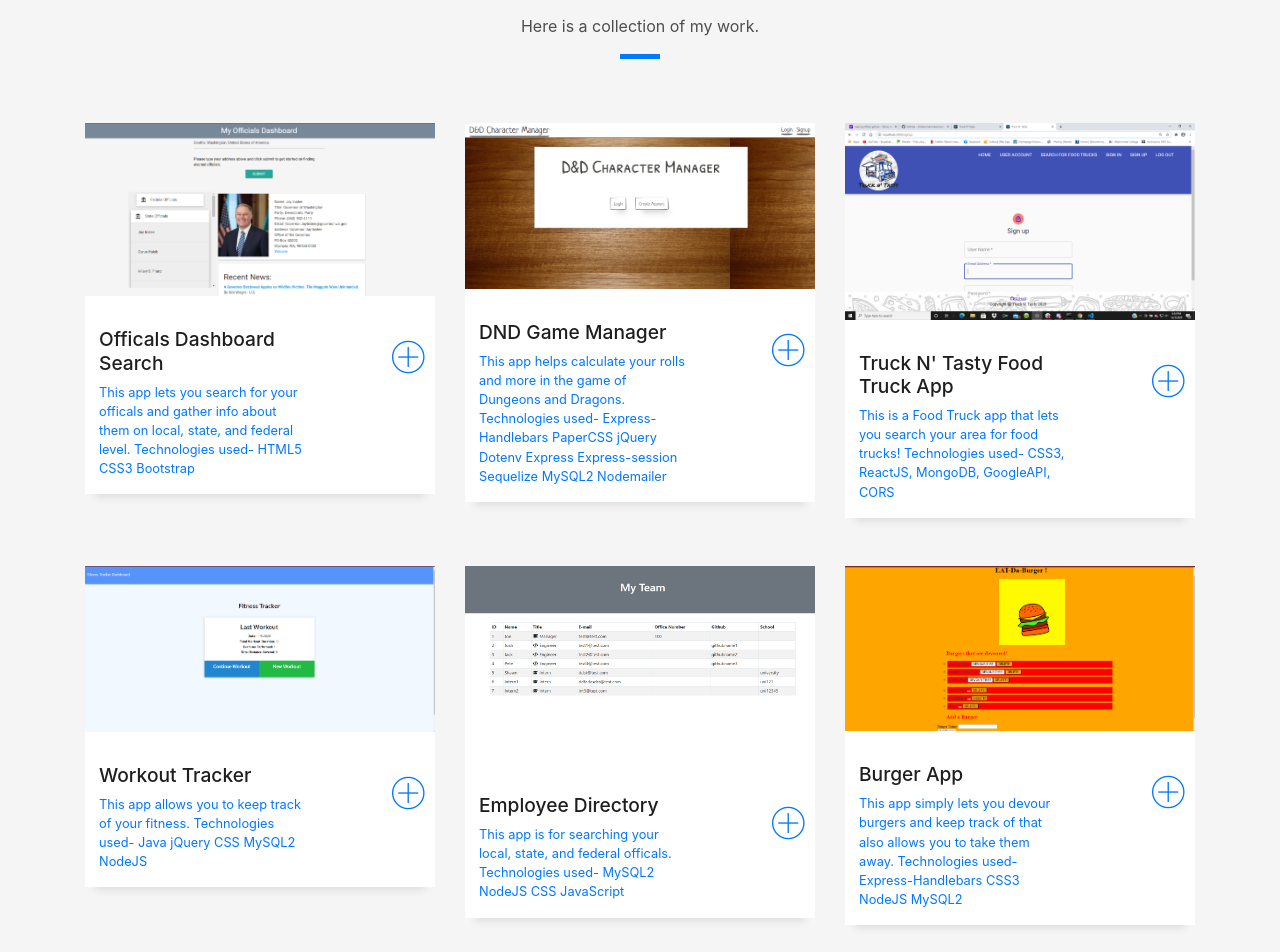
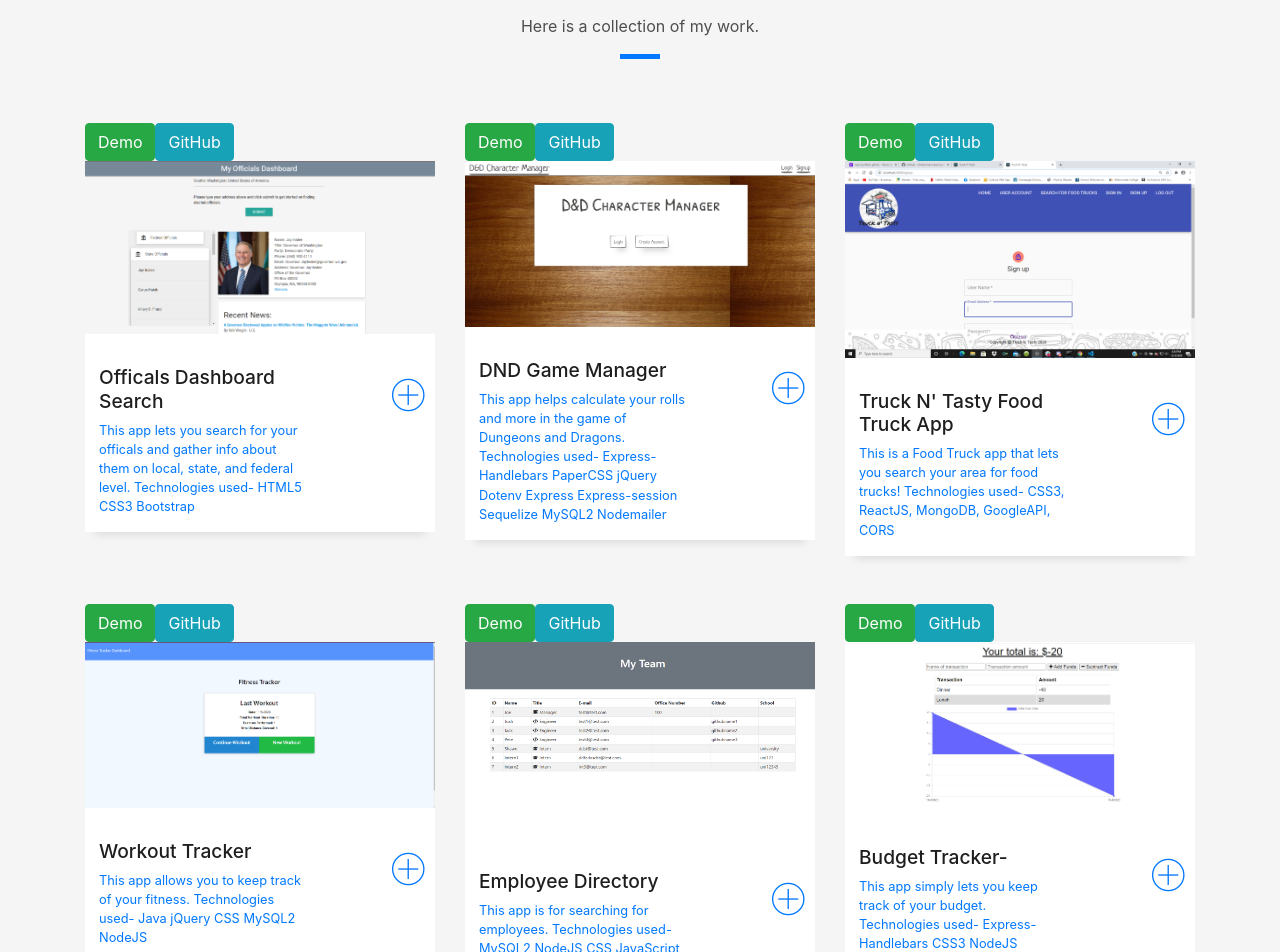
Before and after one commit to Stefj12/PVF1, a React (Create React App) app: page / in a window 1280 px wide. Shown: the part 1680-2632 px from the top of the page. Built offline with nearby package versions, Linux system fonts and the light colour scheme; a web font is replaced by a local one.

Commit message:
updated button links

```diff
--- a/src/components/portfolio.jsx
+++ b/src/components/portfolio.jsx
@@ -24,8 +24,16 @@ class Portfolio extends React.Component {
               </div>
             </div>
           </div>
+          <div>
+            <source />
+          </div>
+
           <div className="row">
             <div className="col-md-4">
+            <div class="btn-links">
+                        <a id="demo" class="btn btn-success" href="https://elijah415hz.github.io/election-dashboard/" target="_blank" rel="noopener noreferrer">Demo</a>
+                        <a id="github" class="btn btn-info" href="https://github.com/elijah415hz/election-dashboard" target="_blank" rel="noopener noreferrer">GitHub</a>
+                      </div>
               <div className="work-box">
                 <a href={stock} data-lightbox="gallery-vmarine">
                   <div className="work-img">
@@ -42,6 +50,7 @@ class Portfolio extends React.Component {
                           </span>
                         </div>
                       </div>
+
                       <div className="col-sm-4">
                         <div className="w-like">
                           <span className="ion-ios-plus-outline"></span>
@@ -49,6 +58,7 @@ class Portfolio extends React.Component {
                       </div>
                     </div>
                   </div>
+
                 </a>
                 <a
                   href={stock1}
@@ -88,6 +98,10 @@ class Portfolio extends React.Component {
               </div>
             </div>
             <div className="col-md-4">
+            <div class="btn-links">
+                        <a id="demo" class="btn btn-success" href="https://stark-island-65376.herokuapp.com/" target="_blank" rel="noopener noreferrer">Demo</a>
+                        <a id="github" class="btn btn-info" href="https://github.com/artuis/dnd-action-calculator" target="_blank" rel="noopener noreferrer">GitHub</a>
+                      </div>
               <div className="work-box">
                 <a href={stock1} data-lightbox="gallery-aguadeluz">
                   <div className="work-img">
@@ -100,10 +114,11 @@ class Portfolio extends React.Component {
                         <div className="w-more">
                           <span className="w-ctegory">
                             This app helps calculate your rolls and more in the game of Dungeons and Dragons. Technologies used-
-                          Express-Handlebars PaperCSS jQuery Dotenv Express Express-session Sequelize MySQL2 Nodemailer
+                            Express-Handlebars PaperCSS jQuery Dotenv Express Express-session Sequelize MySQL2 Nodemailer
                           </span>{" "}
                         </div>
                       </div>
+
                       <div className="col-sm-4">
                         <div className="w-like">
                           <span className="ion-ios-plus-outline"></span>
@@ -111,6 +126,7 @@ class Portfolio extends React.Component {
                       </div>
                     </div>
                   </div>
+
                 </a>
                 <a
                   href={stock1}
@@ -150,6 +166,10 @@ class Portfolio extends React.Component {
               </div>
             </div>
             <div className="col-md-4">
+            <div class="btn-links">
+                        <a id="demo" class="btn btn-success" href="https://truckntastyfood.herokuapp.com/" target="_blank" rel="noopener noreferrer">Demo</a>
+                        <a id="github" class="btn btn-info" href="https://github.com/PatCeriale/Truck-N-Tasty" target="_blank" rel="noopener noreferrer">GitHub</a>
+                      </div>
               <div className="work-box">
                 <a href={stock2} data-lightbox="gallery-todo">
                   <div className="work-img">
@@ -162,12 +182,12 @@ class Portfolio extends React.Component {
                         <div className="w-more">
                           <span className="w-ctegory">
                             This is a Food Truck app that lets you search your area for food trucks! Technologies used-
-                             CSS3, ReactJS, MongoDB, GoogleAPI, CORS
+                            CSS3, ReactJS, MongoDB, GoogleAPI, CORS
                           </span>
 
                         </div>
                         <div>
-                           {/* <span className="w-link"> https://truckntastyfood.herokuapp.com/</span> */}
+                          {/* <span className="w-link"> https://truckntastyfood.herokuapp.com/</span> */}
                         </div>
                       </div>
                       <div className="col-sm-4">
@@ -177,6 +197,7 @@ class Portfolio extends React.Component {
                       </div>
                     </div>
                   </div>
+
                 </a>
                 <a
                   href={stock1}
@@ -216,6 +237,10 @@ class Portfolio extends React.Component {
               </div>
             </div>
             <div className="col-md-4">
+            <div class="btn-links">
+                        <a id="demo" class="btn btn-success" href="https://thawing-waters-86555.herokuapp.com/?id=5ff00044f883a40017be077b" target="_blank" rel="noopener noreferrer">Demo</a>
+                        <a id="github" class="btn btn-info" href="https://github.com/Stefj12/Workout-Tracker" target="_blank" rel="noopener noreferrer">GitHub</a>
+                      </div>
               <div className="work-box">
                 <a href={stock3} data-lightbox="gallery-medlingos">
                   <div className="work-img">
@@ -232,6 +257,7 @@ class Portfolio extends React.Component {
                           </span>
                         </div>
                       </div>
+
                       <div className="col-sm-4">
                         <div className="w-like">
                           <span className="ion-ios-plus-outline"></span>
@@ -239,6 +265,7 @@ class Portfolio extends React.Component {
                       </div>
                     </div>
                   </div>
+
                 </a>
                 <a
                   href={stock1}
@@ -278,6 +305,10 @@ class Portfolio extends React.Component {
               </div>
             </div>
             <div className="col-md-4">
+            <div class="btn-links">
+                        <a id="demo" class="btn btn-success" href="https://frozen-refuge-34138.herokuapp.com/" target="_blank" rel="noopener noreferrer">Demo</a>
+                        <a id="github" class="btn btn-info" href="https://github.com/Stefj12/employee-directory" target="_blank" rel="noopener noreferrer">GitHub</a>
+                      </div>
               <div className="work-box">
                 <a href={stock4} data-lightbox="gallery-smth">
                   <div className="work-img">
@@ -289,10 +320,11 @@ class Portfolio extends React.Component {
                         <h2 className="w-title">Employee Directory</h2>
                         <div className="w-more">
                           <span className="w-ctegory">
-                            This app is for searching your local, state, and federal officals. Technologies used-
+                            This app is for searching for employees. Technologies used-
                             MySQL2 NodeJS CSS JavaScript</span>
                         </div>
                       </div>
+
                       <div className="col-sm-4">
                         <div className="w-like">
                           <span className="ion-ios-plus-outline"></span>
@@ -300,6 +332,7 @@ class Portfolio extends React.Component {
                       </div>
                     </div>
                   </div>
+
                 </a>
                 <a
                   href={stock1}
@@ -339,6 +372,10 @@ class Portfolio extends React.Component {
               </div>
             </div>
             <div className="col-md-4">
+            <div class="btn-links">
+                        <a id="demo" class="btn btn-success" href="https://rocky-crag-93660.herokuapp.com/" target="_blank" rel="noopener noreferrer">Demo</a>
+                        <a id="github" class="btn btn-info" href="https://github.com/Stefj12/Budget-Tracker" target="_blank" rel="noopener noreferrer">GitHub</a>
+                      </div>
               <div className="work-box">
                 <a href={stock5} data-lightbox="gallery-mf">
                   <div className="work-img">
@@ -347,14 +384,15 @@ class Portfolio extends React.Component {
                   <div className="work-content">
                     <div className="row">
                       <div className="col-sm-8">
-                        <h2 className="w-title">Burger App</h2>
+                        <h2 className="w-title">Budget Tracker-</h2>
                         <div className="w-more">
                           <span className="w-ctegory">
-                            This app simply lets you devour burgers and keep track of that also allows you to take them away. Technologies used-
-                            Express-Handlebars CSS3 NodeJS MySQL2
+                            This app simply lets you keep track of your budget. Technologies used-
+                            Express-Handlebars CSS3 NodeJS MySQL2.
                           </span>
                         </div>
                       </div>
+
                       <div className="col-sm-4">
                         <div className="w-like">
                           <span className="ion-ios-plus-outline"></span>
@@ -362,6 +400,7 @@ class Portfolio extends React.Component {
                       </div>
                     </div>
                   </div>
+
                 </a>
                 <a
                   href={stock1}
--- a/src/index.js
+++ b/src/index.js
@@ -25,7 +25,6 @@ import Intro from './components/intro.jsx';
 import About from './components/about.jsx';
 import Portfolio from './components/portfolio.jsx';
 import Contact from './components/contact.jsx';
-// import Resume from './components/resume.jsx';
 import BackToTop from './components/back-top.jsx';
 import Preloader from './components/preloader';
 
@@ -38,7 +37,6 @@ ReactDOM.render(
         <About />
         <Portfolio />
         <Contact />
-        {/* <Resume /> */}
         <BackToTop />
         <Preloader />
     </React.Fragment>,
```
Also changed, not shown: src/img/image6.jpg, 1 other file (tests, documents, lock files or other folders).
